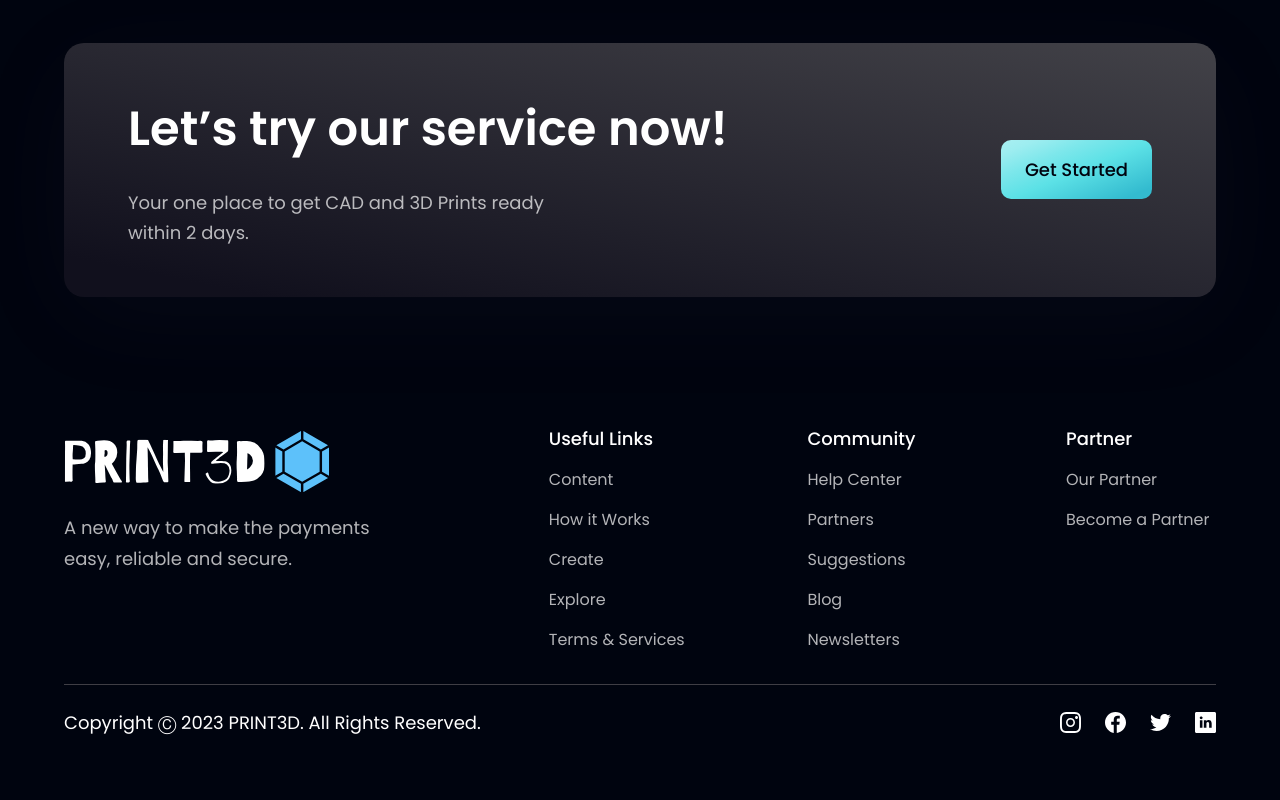
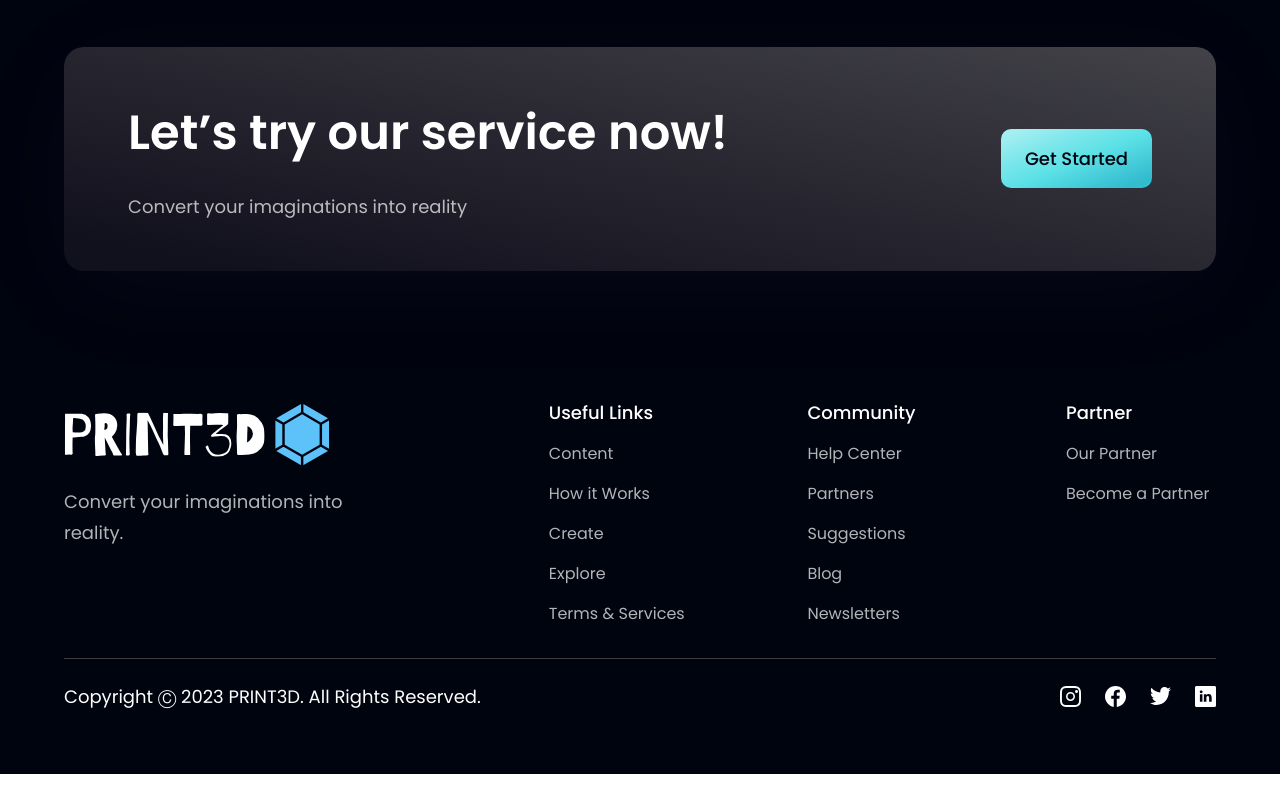
Before and after one commit to saquibk765/3dprintingservices, a React (Vite) app: page / in a window 1280 px wide. Shown: the part 5065-5865 px from the top of the page. After the commit the page ends 5839 px from the top, so only its background shows below. Built offline with nearby package versions, Linux system fonts and the light colour scheme.

Commit message:
robot change

```diff
--- a/src/components/CTA.jsx
+++ b/src/components/CTA.jsx
@@ -6,7 +6,7 @@ const CTA = () => (
     <div className="flex-1 flex flex-col">
       <h2 className={styles.heading2}>Let’s try our service now!</h2>
       <p className={`${styles.paragraph} max-w-[470px] mt-5`}>
-        Your one place to get CAD and 3D Prints ready within 2 days.
+        Convert your imaginations into reality
       </p>
     </div>
 
--- a/src/components/Footer.jsx
+++ b/src/components/Footer.jsx
@@ -12,7 +12,7 @@ const Footer = () => (
           className="w-[266px] h-[72.14px] object-contain"
         />
         <p className={`${styles.paragraph} mt-4 max-w-[312px]`}>
-          A new way to make the payments easy, reliable and secure.
+          Convert your imaginations into reality.
         </p>
       </div>
 
```
Also changed, not shown: src/assets/robot.png.
